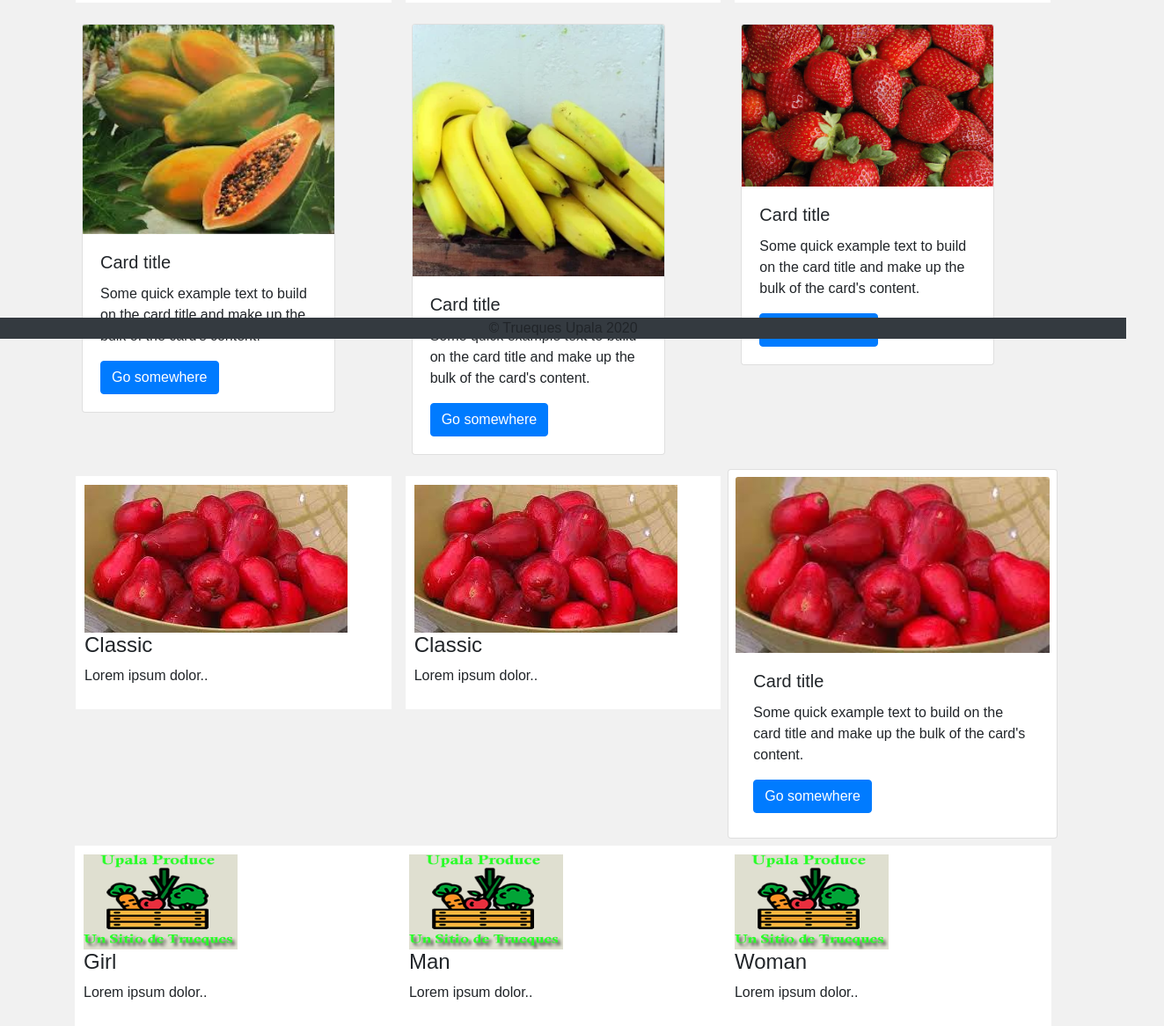
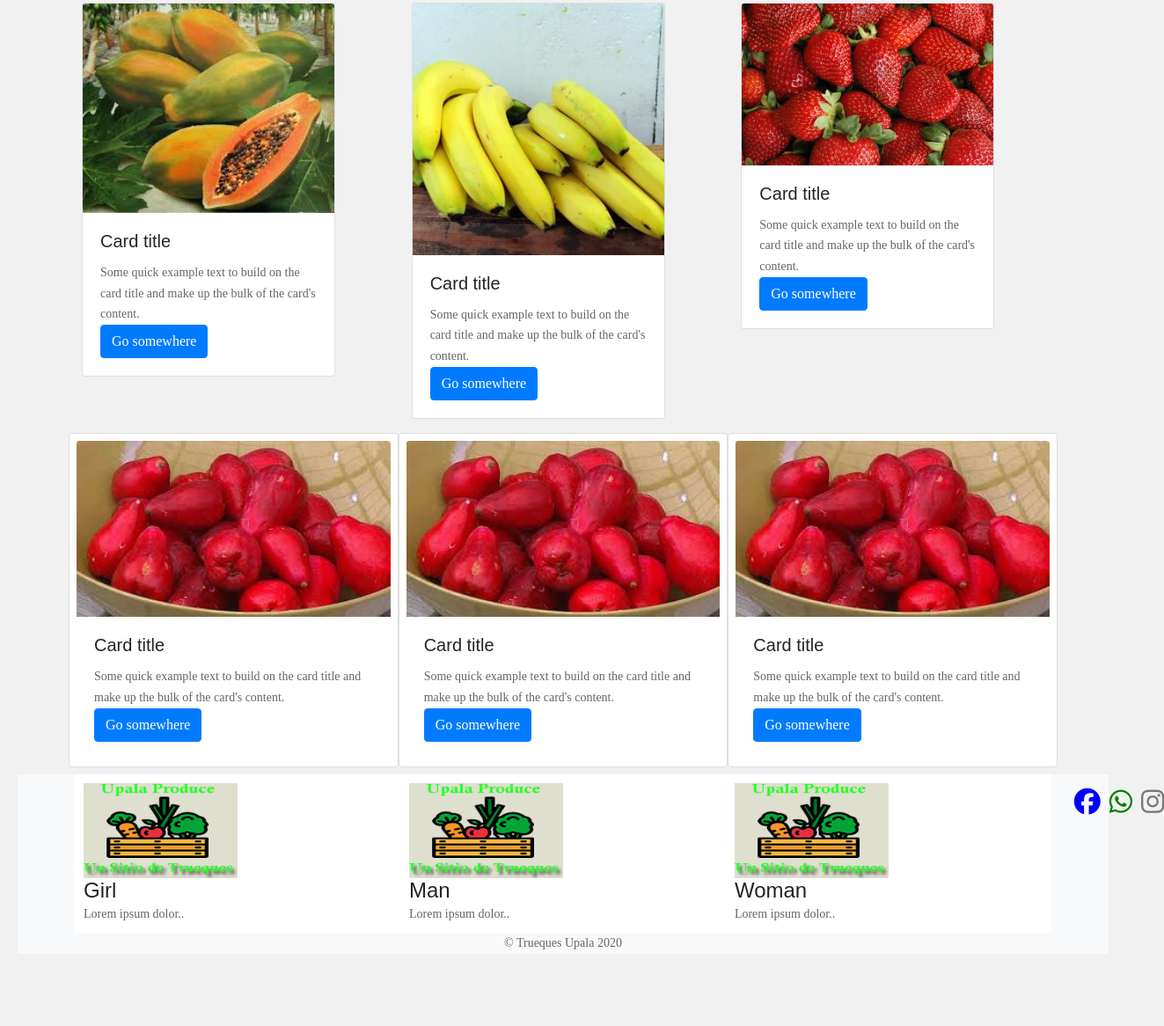
Before and after one commit to GabrielJosue/UpalaProduce, a website: page trueques.html in a window 1280 px wide. Shown: the part 415-1581 px from the top of the page at 88% size, 1323 px wide, since content can reach past the window. After the commit the page ends 1519 px from the top, so only its background shows below. Drawn offline with nearby package versions, Linux system fonts and the light colour scheme; a web font is replaced by a local one.

Commit message:
cambios varios

```diff
--- a/css/main.css
+++ b/css/main.css
@@ -405,3 +405,25 @@ iframe {
     padding-right: 15px;
   }
 }
+
+/* iconos estilos */
+
+#facebook{
+  color: blue;
+  font-size:30px;
+
+}
+ul > li{
+ margin-left: 10px;
+}
+
+#whatsapp{
+  color:green;
+  font-size: 30px;
+
+}
+
+#instagram{
+  border-color: radial-gradient(circle at 30% 107%, #fdf497 0%, #fdf497 5%, #fd5949 45%, #d6249f 60%, #285AEB 90%);
+  font-size:30px;
+}
--- a/trueques.html
+++ b/trueques.html
@@ -20,8 +20,7 @@
   <!-- Aos-->
   <link rel="stylesheet" href="https://unpkg.com/aos@next/dist/aos.css" />
   <link rel="stylesheet" href="css/trueques.css">
-  <!--<link rel="stylesheet" href="css/main.css"> -->
-
+  <link rel="stylesheet" href="css/main.css">
 </head>
 
 <body>
@@ -152,21 +151,23 @@
     </article>
 
     <article class="row">
-    <div class="col-md-4 column frutas">
-      <div class="content">
-        <img src="IMG/manzagua.jpg" alt="Car"  class =" img-fluid " >
-        <h4>Classic</h4>
-        <p>Lorem ipsum dolor..</p>
+      <div class="col-md-4 card column frutas" class="img-fluid" style="width: 18rem;">
+        <img src="IMG/manzagua.jpg" class="card-img-top" alt="...">
+        <div class="card-body">
+          <h5 class="card-title">Card title</h5>
+          <p class="card-text">Some quick example text to build on the card title and make up the bulk of the card's content.</p>
+          <a href="#" class="btn btn-primary">Go somewhere</a>
+        </div>
+      </div>
+    <div class="col-md-4 card column frutas" class="img-fluid" style="width: 18rem;">
+      <img src="IMG/manzagua.jpg" class="card-img-top" alt="...">
+      <div class="card-body">
+        <h5 class="card-title">Card title</h5>
+        <p class="card-text">Some quick example text to build on the card title and make up the bulk of the card's content.</p>
+        <a href="#" class="btn btn-primary">Go somewhere</a>
       </div>
     </div>
-    <div class="col-md-4 column frutas">
-      <div class="content">
-        <img src="IMG/manzagua.jpg" alt="Car"  class =" img-fluid ">
-        <h4>Classic</h4>
-        <p>Lorem ipsum dolor..</p>
-      </div>
-    </div>
-    <div class="col-md-4 card column frutas" style="width: 18rem;">
+    <div class="col-md-4 card column frutas" class="img-fluid" style="width: 18rem;">
       <img src="IMG/manzagua.jpg" class="card-img-top" alt="...">
       <div class="card-body">
         <h5 class="card-title">Card title</h5>
@@ -209,7 +210,14 @@
 
   </section>
   <!-- Footer -->
-  <footer class=" navbar-dark bg-dark fixed-bottom">
+  <footer class=" navbar-light bg-light  ">
+    <nav class="navbar expand-lg">
+      <ul class="navbar-nav mr-auto flex-row">
+        <li class="nav-item"> <a href=""  class="nav-link" ><i class="fab fa-facebook" id="facebook"></i></a> </li>
+        <li class="nav-item"><a href="" class="nav-link"><i class="fab fa-whatsapp" id="whatsapp"></i></a></li>
+        <li class="nav-item"><a href="" class="nav-link"> <i class=" fab fa-instagram" id="instagram"></i></a> </li>
+      </ul>
+    </nav>
        <div class="container">
       <p class="m-0 text-center "> &copy; Trueques Upala  2020</p>
     </div>
@@ -222,6 +230,9 @@
 
   <!--AOS Libreria-->
 
+  <!-- fontawrsome-->
+  <script src="https://kit.fontawesome.com/68a231f8ce.js" crossorigin="anonymous"></script>
+
 </body>
 
 </html>
```
Also changed, not shown: login.html (+13 -4 lines), mensajeria.html (+9 -0 lines), nosotros.html (+6 -0 lines).
